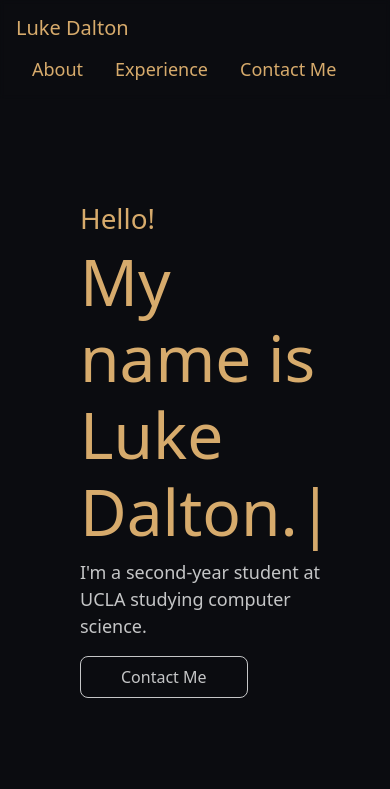
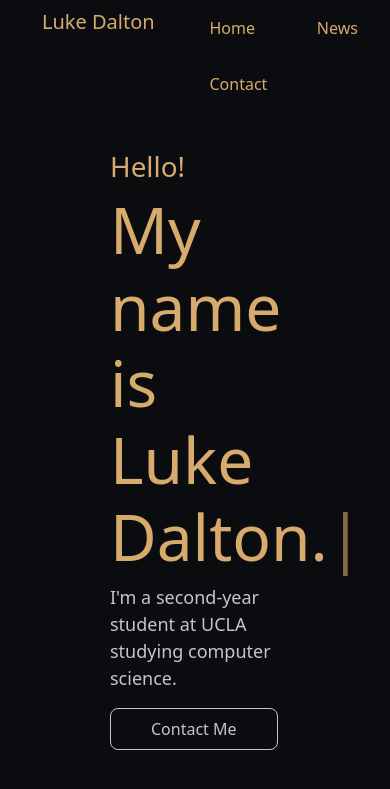
Before and after one commit to ldalton02/self-site, a Jekyll site: the page built from index.html, in a window 390 px wide and 900 px high. Shown: the top 789 px of the window. Built offline with Jekyll 4.4.1, drawn with Linux system fonts in a browser that asks for light colours; nearby versions of some CDN libraries.

Commit message:
final commit pre hosting

```diff
--- a/_includes/contact-me.html
+++ b/_includes/contact-me.html
@@ -11,7 +11,7 @@
         <p>
             Email me at <a class="underline">lukedalton221@gmail.com</a>
         </p>
-        <button class="button-raise" type="button">
+        <button class="button-raise" type="button" id='email-button'>
             Email
         </button>
     </div>
@@ -21,10 +21,10 @@
     </p>
 
     <div id="two-buttons">
-        <button class="button-raise" type="button">
+        <button class="button-raise bottom-contact-buttons" id='github-button' type="button">
             Github
         </button>
-        <button class="button-raise" type="button">
+        <button class="button-raise bottom-contact-buttons" id='linkedin-button' type="button">
             LinkedIn
         </button>
     </div>
--- a/_includes/head.html
+++ b/_includes/head.html
@@ -4,6 +4,6 @@
 
 <meta name="viewport" content="width=device-width, initial-scale=1, shrink-to-fit=no">
 
-<link rel="stylesheet" href="style.css">
+<link rel="stylesheet" href="/css/main.css">
 <link href="https://cdn.jsdelivr.net/npm/bootstrap@5.0.2/dist/css/bootstrap.min.css" rel="stylesheet"
     integrity="sha384-EVSTQN3/azprG1Anm3QDgpJLIm9Nao0Yz1ztcQTwFspd3yD65VohhpuuCOmLASjC" crossorigin="anonymous">
--- a/_includes/header.html
+++ b/_includes/header.html
@@ -12,7 +12,7 @@
         </p>
     </div>
     <div>
-        <button href="#experience-section"class="button-raise" id="contact-button-top" type="button">
+        <button class="button-raise" id="contact-button-top" type="button">
             Contact Me
         </button>
     </div>
--- a/_includes/navbar.html
+++ b/_includes/navbar.html
@@ -1,14 +1,8 @@
-<nav id="navbar-example2" class="navbar px-3 fixed-top" style="backdrop-filter: blur(2px);">
-    <a class="navbar-brand" href="#">Luke Dalton</a>
-    <ul class="nav nav-pills" role="tablist">
-        <li class="nav-item">
-            <a class="nav-link" href="#about-me">About</a>
-        </li>
-        <li class="nav-item">
-            <a class="nav-link" href="#experience-section">Experience</a>
-        </li>
-        <li class="nav-item">
-            <a class="nav-link" href="#contact-page">Contact Me</a>
-        </li>
-    </ul>
-</nav>
+<div id="navbar">
+    <h5 class="nav-title">Luke Dalton</h5>
+    <div class="navbar-links">
+        <a href="#home">Home</a>
+        <a href="#news">News</a>
+        <a href="#contact">Contact</a>
+    </div>
+</div>
--- /dev/null
+++ b/_sass/_navbar.scss
@@ -0,0 +1,35 @@
+/* Style the navbar */
+#navbar {
+    overflow: hidden;
+    background: transparent;
+    position: fixed;
+    top: 0;
+    width: 100%;
+    display: grid;
+    grid-template-columns: auto auto;
+}
+
+/* Navbar links */
+#navbar a {
+    color: #f2f2f2;
+    text-align: center;
+    text-decoration: none;
+    margin: 0.5em 1em;
+    padding: 0.5em 0.8em;
+    border-radius: 0.5em;
+}
+
+.current-spy {
+    background-color: $secondary-gray;
+}
+
+.navbar-links {
+    justify-self: right;
+    display: block;
+    margin: 0 1em;
+}
+
+.nav-title {
+    margin: 0.5em;
+    align-self: left;
+}
--- /dev/null
+++ b/_sass/_variables.scss
@@ -0,0 +1,3 @@
+$secondary-gold: #d7ab6c;
+$secondary-gray: #C5C6C7;
+$primary-black: #0B0C10;
--- a/style.scss
+++ b/css/main.scss
@@ -1,23 +1,16 @@
-$secondary-gold: #d7ab6c;
-$secondary-gray: $secondary-gray;
-$primary-black: #0B0C10;
-
-
-
+---
+---
+@import 'variables';
+@import 'navbar';
 body {
     background-color: $primary-black !important;
     color: $secondary-gray !important;
     position: relative;
-    padding: 0 20vw;
 }
 
 @media screen and (max-width: 600px) {
     body {
         padding: 0 2em;
-    }
-
-    .header {
-        margin-left: 3em;
     }
 
     .experience-inner-grid {
@@ -45,6 +38,7 @@
     align-items: left;
     justify-content: center;
     min-height: 100vh;
+    padding: 0 20vw;
 }
 
 .header-h1 {
@@ -65,6 +59,7 @@
     flex-direction: column;
     align-items: center;
     justify-content: flex-start;
+    padding: 0 20vw;
 }
 
 #picture-section {
@@ -140,7 +135,7 @@
     flex-direction: column;
     align-items: center;
     justify-content: flex-start;
-    padding: 3em 0;
+    padding: 3em 20vw;
 }
 
 .experience-inner-grid {
@@ -149,7 +144,7 @@
 }
 
 .experience-annotation {
-    border-right: 1px solid $secondary-gray
+    border-right: 1px solid $secondary-gray;
 }
 
 .experience-card {
@@ -289,7 +284,7 @@
 #two-buttons {
     display: flex;
     flex-direction: row;
-    justify-content: space-between;
+    justify-content: space-evenly;
 }
 
 button {
@@ -313,3 +308,7 @@
   box-shadow: 0 0.5em 0.5em -0.4em #d7ab6c;
   transform: translateY(-0.25em);
 }
+
+.bottom-contact-buttons {
+    margin: 0 1em;
+}
--- a/scripts.js
+++ b/scripts.js
@@ -39,13 +39,22 @@
     startDelay: 1000,
   });
 
-  var contactButton =  document.getElementById('contact-button-top');
-  contactButton.addEventListener('click', function() {
-    var scrollTo = document.getElementById(
-      'contact-page'
-    );
-    $('contact-page').scrollTo();
-    })
+  document.getElementById('contact-button-top').addEventListener('click', function () {
+    document.getElementById('contact-page').scrollIntoView();
+  })
+
+
+  document.getElementById('email-button').addEventListener('click', function () {
+    window.open('mailto:lukedalton221@gmail.com');
+  })
+
+  document.getElementById('linkedin-button').addEventListener('click', function () {
+    window.open('https://www.linkedin.com/in/luke-dalton-195996209/');
+  })
+
+  document.getElementById('github-button').addEventListener('click', function () {
+    window.open('https://github.com/ldalton02');
+  })
 
 });
 
--- a/style.css
+++ /dev/null
@@ -1,413 +0,0 @@
-body {
-  background-color: #0B0C10 !important;
-  color: #C5C6C7 !important;
-  position: relative;
-  padding: 0 20vw;
-}
-
-@media screen and (max-width: 600px) {
-  body {
-    padding: 0 2em;
-  }
-  .header {
-    margin-left: 3em;
-  }
-  .experience-inner-grid {
-    display: -webkit-box;
-    display: -ms-flexbox;
-    display: flex;
-    -webkit-box-orient: vertical;
-    -webkit-box-direction: normal;
-        -ms-flex-direction: column;
-            flex-direction: column;
-    -webkit-box-align: center;
-        -ms-flex-align: center;
-            align-items: center;
-    -webkit-box-pack: center;
-        -ms-flex-pack: center;
-            justify-content: center;
-  }
-  #picture-section {
-    display: -webkit-box;
-    display: -ms-flexbox;
-    display: flex;
-    -webkit-box-orient: vertical;
-    -webkit-box-direction: normal;
-        -ms-flex-direction: column;
-            flex-direction: column;
-    -webkit-box-align: center;
-        -ms-flex-align: center;
-            align-items: center;
-    -webkit-box-pack: center;
-        -ms-flex-pack: center;
-            justify-content: center;
-  }
-}
-
-h1,
-h5 {
-  color: #d7ab6c !important;
-}
-
-.header {
-  display: -webkit-box;
-  display: -ms-flexbox;
-  display: flex;
-  -webkit-box-orient: vertical;
-  -webkit-box-direction: normal;
-      -ms-flex-direction: column;
-          flex-direction: column;
-  -webkit-box-align: left;
-      -ms-flex-align: left;
-          align-items: left;
-  -webkit-box-pack: center;
-      -ms-flex-pack: center;
-          justify-content: center;
-  min-height: 100vh;
-}
-
-.header-h1 {
-  font-size: 4em;
-}
-
-.my-button {
-  color: #C5C6C7 !important;
-}
-
-hr {
-  color: #C5C6C7 !important;
-}
-
-#about-me {
-  min-height: 100vh;
-  display: -webkit-box;
-  display: -ms-flexbox;
-  display: flex;
-  -webkit-box-orient: vertical;
-  -webkit-box-direction: normal;
-      -ms-flex-direction: column;
-          flex-direction: column;
-  -webkit-box-align: center;
-      -ms-flex-align: center;
-          align-items: center;
-  -webkit-box-pack: start;
-      -ms-flex-pack: start;
-          justify-content: flex-start;
-}
-
-#picture-section {
-  width: 100%;
-  margin-bottom: 2em;
-}
-
-@media (min-width: 600px) {
-  #picture-section {
-    display: -ms-grid;
-    display: grid;
-    grid-gap: 1em;
-    padding: 0 10vw;
-    -webkit-box-align: center;
-        -ms-flex-align: center;
-            align-items: center;
-    justify-items: center;
-    -ms-grid-columns: 65% 35%;
-        grid-template-columns: 65% 35%;
-  }
-}
-
-.about-label {
-  color: #d7ab6c !important;
-  margin-top: 1.5em;
-  margin-bottom: 1em;
-}
-
-.about-footer {
-  margin: 2em 0;
-  padding: 0 10vw;
-  display: -webkit-box;
-  display: -ms-flexbox;
-  display: flex;
-  width: 100%;
-  -webkit-box-orient: vertical;
-  -webkit-box-direction: normal;
-      -ms-flex-direction: column;
-          flex-direction: column;
-  -webkit-box-align: left;
-      -ms-flex-align: left;
-          align-items: left;
-  -webkit-box-pack: left;
-      -ms-flex-pack: left;
-          justify-content: left;
-}
-
-p, li {
-  font-size: 18px;
-}
-
-.border-custom img {
-  -webkit-transition: .5s ease;
-  transition: .5s ease;
-}
-
-.border-custom img:hover {
-  -webkit-box-shadow: 6px 6px #d7ab6c;
-          box-shadow: 6px 6px #d7ab6c;
-  -webkit-transition: .5s ease;
-  transition: .5s ease;
-}
-
-.self-picture-container {
-  margin: 1em;
-  -o-object-fit: cover;
-     object-fit: cover;
-}
-
-#my-picture {
-  border-radius: 1em;
-  height: 100%;
-  width: 100%;
-  -o-object-fit: contain;
-     object-fit: contain;
-}
-
-#skills-section {
-  display: -webkit-box;
-  display: -ms-flexbox;
-  display: flex;
-  -webkit-box-orient: vertical;
-  -webkit-box-direction: normal;
-      -ms-flex-direction: column;
-          flex-direction: column;
-}
-
-.skills-visual {
-  margin: 1em 10em;
-}
-
-#experience-section {
-  display: -webkit-box;
-  display: -ms-flexbox;
-  display: flex;
-  -webkit-box-orient: vertical;
-  -webkit-box-direction: normal;
-      -ms-flex-direction: column;
-          flex-direction: column;
-  -webkit-box-align: center;
-      -ms-flex-align: center;
-          align-items: center;
-  -webkit-box-pack: start;
-      -ms-flex-pack: start;
-          justify-content: flex-start;
-  padding: 3em 0;
-}
-
-.experience-inner-grid {
-  display: -ms-grid;
-  display: grid;
-  -ms-grid-columns: 10% 90%;
-      grid-template-columns: 10% 90%;
-}
-
-.experience-annotation {
-  border-right: 1px solid #C5C6C7;
-}
-
-.experience-card {
-  display: -ms-grid;
-  display: grid;
-  -webkit-box-align: center;
-      -ms-flex-align: center;
-          align-items: center;
-  margin: 2em 0;
-  width: 100%;
-}
-
-.experience-description {
-  width: 100%;
-  display: -ms-grid;
-  display: grid;
-  -ms-grid-columns: 50% 50%;
-      grid-template-columns: 50% 50%;
-}
-
-input[type='checkbox'] {
-  display: none;
-}
-
-.wrap-collabsible {
-  margin: 0.1rem 0;
-}
-
-.lbl-toggle {
-  display: block;
-  font-size: 1.2rem;
-  text-align: left;
-  color: #DDD;
-  cursor: pointer;
-  border-radius: 7px;
-  -webkit-transition: all 0.25s ease-out;
-  transition: all 0.25s ease-out;
-}
-
-.lbl-toggle:hover {
-  color: #d7ab6c;
-}
-
-.lbl-toggle::before {
-  color: #d7ab6c;
-  content: ' ';
-  display: inline-block;
-  border-top: 5px solid transparent;
-  border-bottom: 5px solid transparent;
-  border-left: 5px solid currentColor;
-  vertical-align: middle;
-  margin-right: .7rem;
-  -webkit-transform: translateY(-2px);
-          transform: translateY(-2px);
-  -webkit-transition: -webkit-transform .2s ease-out;
-  transition: -webkit-transform .2s ease-out;
-  transition: transform .2s ease-out;
-  transition: transform .2s ease-out, -webkit-transform .2s ease-out;
-}
-
-.toggle:checked + .lbl-toggle::before {
-  -webkit-transform: rotate(90deg) translateX(-3px);
-          transform: rotate(90deg) translateX(-3px);
-}
-
-.collapsible-content {
-  max-height: 0px;
-  overflow: hidden;
-  -webkit-transition: max-height .25s ease-in-out;
-  transition: max-height .25s ease-in-out;
-}
-
-.toggle:checked + .lbl-toggle + .collapsible-content {
-  max-height: 350px;
-}
-
-.toggle:checked + .lbl-toggle {
-  border-bottom-right-radius: 0;
-  border-bottom-left-radius: 0;
-}
-
-.collapsible-content .content-inner {
-  padding: .5rem 1rem;
-}
-
-.collapsible-content p {
-  margin-bottom: 0;
-}
-
-hr {
-  color: #d7ab6c !important;
-}
-
-/*  LINK TAGS HOVER */
-a {
-  color: #d7ab6c !important;
-  text-decoration: none !important;
-  text-transform: none;
-  display: inline-block;
-  position: relative;
-  -webkit-transition: 0.5s;
-  transition: 0.5s;
-}
-
-.underline {
-  position: relative;
-}
-
-.underline::before {
-  content: '';
-  position: absolute;
-  bottom: 0;
-  right: 0;
-  width: 0;
-  height: 2px;
-  background-color: #d7ab6c;
-  -webkit-transition: width 0.6s cubic-bezier(0.25, 1, 0.5, 1);
-  transition: width 0.6s cubic-bezier(0.25, 1, 0.5, 1);
-}
-
-@media (hover: hover) and (pointer: fine) {
-  .underline:hover::before {
-    left: 0;
-    right: auto;
-    width: 100%;
-  }
-}
-
-#contact-page {
-  display: -webkit-box;
-  display: -ms-flexbox;
-  display: flex;
-  -webkit-box-orient: vertical;
-  -webkit-box-direction: normal;
-      -ms-flex-direction: column;
-          flex-direction: column;
-  -webkit-box-align: center;
-      -ms-flex-align: center;
-          align-items: center;
-  -webkit-box-pack: start;
-      -ms-flex-pack: start;
-          justify-content: flex-start;
-  padding: 3em 0;
-}
-
-.contact-button {
-  display: -webkit-box;
-  display: -ms-flexbox;
-  display: flex;
-  -webkit-box-orient: vertical;
-  -webkit-box-direction: normal;
-      -ms-flex-direction: column;
-          flex-direction: column;
-  -webkit-box-pack: center;
-      -ms-flex-pack: center;
-          justify-content: center;
-  -webkit-box-align: center;
-      -ms-flex-align: center;
-          align-items: center;
-  margin: 1em 0 2em 0;
-}
-
-#two-buttons {
-  display: -webkit-box;
-  display: -ms-flexbox;
-  display: flex;
-  -webkit-box-orient: horizontal;
-  -webkit-box-direction: normal;
-      -ms-flex-direction: row;
-          flex-direction: row;
-  -webkit-box-pack: justify;
-      -ms-flex-pack: justify;
-          justify-content: space-between;
-}
-
-button {
-  background-color: transparent;
-  border: 1px solid #C5C6C7;
-  padding: 0.5em 2.5em;
-  border-radius: 0.5em !important;
-  color: #C5C6C7;
-  -webkit-transition: 0.25s;
-  transition: 0.25s;
-}
-
-button:hover {
-  border: 1px solid #d7ab6c;
-  color: #d7ab6c;
-}
-
-.button-raise {
-  margin: 0;
-}
-
-.button-raise:hover {
-  -webkit-box-shadow: 0 0.5em 0.5em -0.4em #d7ab6c;
-          box-shadow: 0 0.5em 0.5em -0.4em #d7ab6c;
-  -webkit-transform: translateY(-0.25em);
-          transform: translateY(-0.25em);
-}
-/*# sourceMappingURL=style.css.map */
```
Also changed, not shown: 7 other files.
